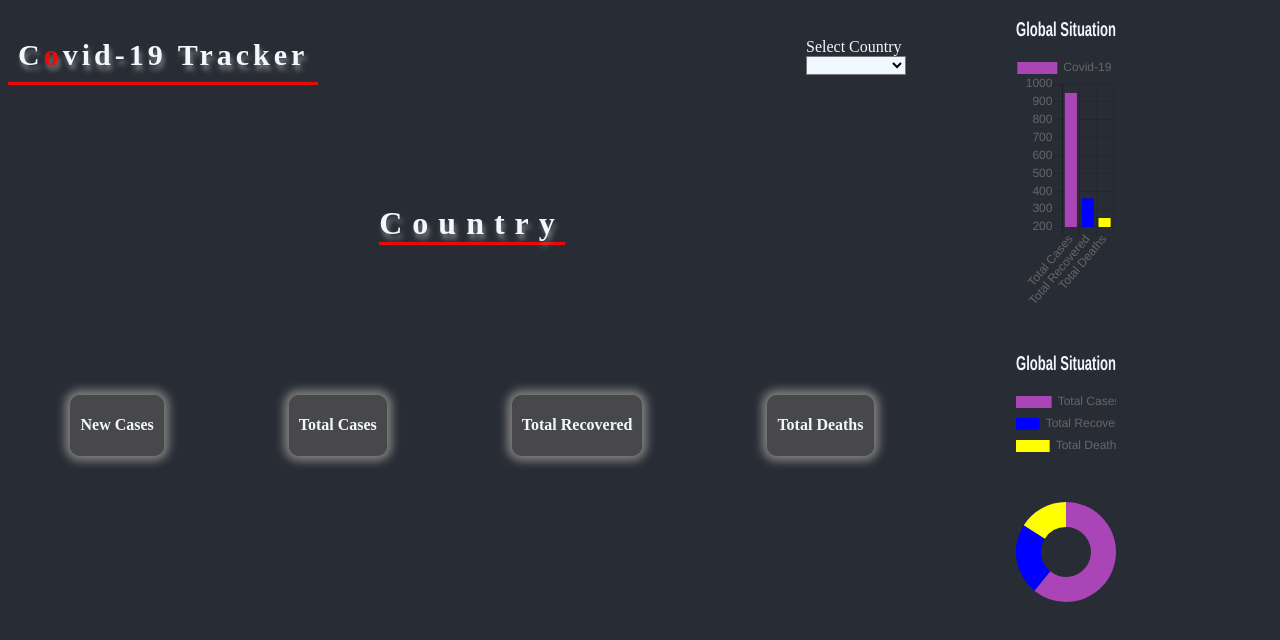
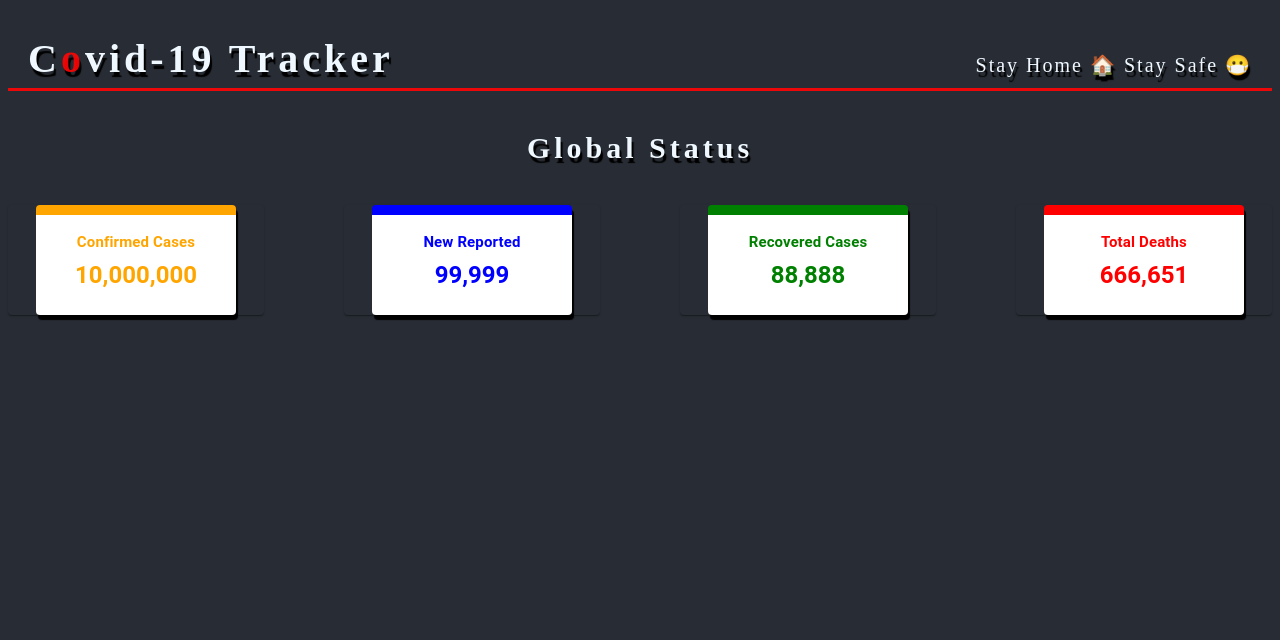
Before and after one commit to srehanpk/covid19-app, a React (Create React App) app: page / in a window 1280 px wide. Shown: the top 640 px of the page. Built offline with nearby package versions, Linux system fonts and the light colour scheme.

Commit message:
create ui

```diff
--- a/package.json
+++ b/package.json
@@ -12,6 +12,7 @@
     "chart.js": "^2.9.3",
     "react": "^16.13.1",
     "react-chartjs-2": "^2.9.0",
+    "react-countup": "^4.3.3",
     "react-dom": "^16.13.1",
     "react-router-dom": "^5.2.0",
     "react-scripts": "3.4.1"
--- a/src/App.css
+++ b/src/App.css
@@ -1,22 +1,32 @@
 body {
   background-color: #282c34;
 
-}
-
-.app-main {
-
-  height: 100vh;
-}
-
-.App {
-  align-items: center;
-  display: flex;
-  justify-content: space-between;
-
-
+  /* background-color: dimgrey; */
 
 }
 
+.header-div {
+
+  height: 80px;
+  border-bottom: solid rgba(255, 4, 4, 0.911);
+  display: flex;
+  justify-content: space-between;
+  padding: 0px 20px 0px 20px ;
+}
+.header {
+ font-size:40px;
+ color: aliceblue;
+ text-shadow: black 2px 5px 1px ;
+ letter-spacing: 4px;
+}
+.stay {
+  font-size: 20px;
+  color: aliceblue;
+  text-shadow: black 2px 5px 1px ;
+  letter-spacing: 2px;
+  margin-top: 45px;
+
+}
 .list {
 
   color: aliceblue;
@@ -31,31 +41,8 @@ body {
 }
 
 
-.App-header {
-  /* font-size: calc(10px + 2vmin); */
-  padding: 10px 10px;
-  font-size: 30px;
-  color: aliceblue;
-  text-shadow: gray 2px 5px 5px ;
-  /* text-decoration: underline rgba(255, 4, 4, 0.911); */
-  letter-spacing: 4px;
-  border-bottom: solid rgba(255, 4, 4, 0.911);
-
-
-}
 .o {
   color: rgba(255, 4, 4, 0.911);
-
-}
-.status-h1 {
-  text-align: center;
-  color: aliceblue;
-  letter-spacing: 10px;
-  text-shadow: gray 2px 5px 5px;
-  width: max-content;
-  margin: 100px auto 100px auto;
-  /* text-decoration: underline rgba(255, 4, 4, 0.911); */
-  border-bottom: solid rgba(255, 4, 4, 0.911);
 
 }
 
@@ -63,31 +50,32 @@ body {
 
   display: flex;
   justify-content: space-around;
-  text-align: justify;
-  /* margin-top: 100px; */
+  text-align: center;
+
+
 
 }
 
-.status1 {
 
-  background-color: rgba(92, 88, 88, 0.623) ;
-  color: aliceblue;
-  padding: 0px 10px 0px 10px;
-  width: max-content;
-  /* justify-content: space-evenly; */
-  border: none ;
-  border-radius: 10px;
-  box-shadow: gray 0px 0px 10px 5px;
-  margin-top: 50px;
+.line {
+
+
+  font-size: 20px;
+  height: 400px;
+  width: 90vw;
+  margin:  auto;
+
 }
+.doughnut {
 
+  justify-content: center;
+  font-size: 20px;
+  background-color: transparent;
+  height: 400px;
+  /* width: max-content; */
+  margin: auto;
+
+}
 .chart {
 
-  justify-content: center;
-  font-size: 30px;
-  background-color: transparent;
-  height: 300px;
-  width: max-content;
-  /* margin: 50px auto; */
-  border-radius: 20px;
 }
--- a/src/App.js
+++ b/src/App.js
@@ -1,9 +1,7 @@
 import React from 'react';
 import './App.css';
+import Header from './Header';
 import Status from './Status';
-import List from './List';
-import Chart from './Chart';
-import Grid from '@material-ui/core/Grid';
 
 
 
@@ -12,39 +10,12 @@ import Grid from '@material-ui/core/Grid';
 function App() {
   return (
     <>
-
-    <div className="app-main">
-
-    <Grid container spacing={10}>
-    <Grid item xs={9}>
-
-      <div className="App">
-    <h1 className="App-header">
-    C<span className="o">o</span>vid-19 Tracker
-    </h1>
-    <List />
-    </div>
-    <Status />
-
-
-    </Grid>
-    <Grid item xs={3}>
-      <Chart />
-    </Grid>
-
-  </Grid>
-
-
-
-
-
-
-
-    </div>
-
+        <Header />
+        <Status />
 
 
     </>
+
     );
   }
 
--- a/src/Chart.js
+++ /dev/null
@@ -1,86 +0,0 @@
-import React, {useState, useEffect} from 'react';
-import { Bar, Doughnut } from 'react-chartjs-2';
-
-
-const Chart = () => {
-
-
-    let [data, setData] = useState();
-    console.log(data);
-    let cases = data;
-
-
-    const chartData = () => {
-
-        setData({
-
-            labels: ["Total Cases",
-                     "Total Recovered",
-                     "Total Deaths"],
-
-            datasets: [{
-                label:"Covid-19 ",
-                data: [950, 360, 250],
-                backgroundColor: ['rgba(169, 69, 182)', 'blue', 'yellow'],
-                borderWidth: 0
-
-            }]
-        })
-    }
-
-
-    console.log(cases);
-
-
-    useEffect( () => {
-
-
-
-        chartData();
-
-    }, [setData]);
-
-    return(
-
-        <div>
-
-
-
-<div className="chart" >
-
-<Bar
-  data={cases}
-  width={100}
-  height={100}
-  options={{
-      maintainAspectRatio: false,
-    responsive: true,
-    title: {text: "Global Situation",
-            display: true,
-            fontSize:20,
-            fontColor: "aliceblue"
-            }  }}
-/>
-<br/>
-<Doughnut data={cases}
-width={100}
-height={100}
-options={{
-    maintainAspectRatio: false,
-    responsive: true,
-    title: {text: "Global Situation",
-    display: true,
-    fontSize:20,
-    fontColor: "aliceblue"
-}  }}/>
-
-
-
-
-
-
-</div>
-</div>
-    );}
-
-export default Chart;
--- /dev/null
+++ b/src/Header.js
@@ -0,0 +1,31 @@
+import React from 'react';
+import './App.css';
+
+
+
+
+
+
+function Header() {
+  return (
+    <>
+
+
+
+      <div className="header-div">
+
+
+      <h1 className="header">
+
+      C<span className="o">o</span>vid-19 Tracker
+
+      </h1>
+
+      <span className="stay">Stay Home <span role="img">🏠</span> Stay Safe <span role="img">😷</span> </span>
+      </div>
+
+     </>
+    );
+  }
+
+  export default Header;
--- a/src/List.js
+++ /dev/null
@@ -1,21 +0,0 @@
-import React from 'react';
-
-
-
-const List = () => {
-
-    return(
-
-<div className="list" >
-
-Select Country
-<br/>
-<select className="select-box">
-<option></option>
-</select>
-
-</div>
-
-    );}
-
-export default List;
--- a/src/Status.js
+++ b/src/Status.js
@@ -1,38 +1,140 @@
 import React from 'react';
+import { makeStyles } from '@material-ui/core/styles';
+import Paper from '@material-ui/core/Paper';
+import {Grid, Card, CardContent, Typography} from '@material-ui/core';
+import CountUp from 'react-countup';
 
 
 
-const Status = () => {
 
-    return (
+const useStyles = makeStyles((theme) => ({
+  root: {
+     flexGrow: 1,
+    },
+    paper: {
+    display: "flex",
+    justifyContent:"center",
+    // padding: theme.spacing(2),
+    color: theme.palette.text.secondary,
+    backgroundColor: "transparent",
+},
+h4: {
+    textAlign: 'center',
+    fontSize: 30,
+    color: "aliceblue",
+    textShadow: "black 2px 5px 1px",
+    letterSpacing: 4,
+},
 
-        <>
-        <h1 className="status-h1">Country</h1>
-        <div className="status">
+// Cards CSS
 
+card: {
+    minWidth: 200,
+    // backgroundColor: "transparent",
+    textAlign: "center",
+    justifyContent: "space-between",
+    boxShadow: "black 2px 5px 1px ",
+  },
 
-        <div className="status1">
-        <h4>New Cases</h4>
-        </div>
-
-        <div className="status1">
-        <h4>Total Cases</h4>
-        </div>
-
-        <div className="status1">
-        <h4>Total Recovered</h4>
-        </div>
-
-        <div className="status1">
-        <h4>Total Deaths</h4>
-        </div>
+  title: {
+    fontSize: 15,
+  },
+}));
 
 
 
-        </div>
-        </>
 
- )
+
+export default function Status() {
+  const classes = useStyles();
+
+  return (
+    <div className={classes.root}>
+
+    <h4 className={classes.h4}>Global Status</h4>
+      <Grid container spacing={10} justify="center">
+        <Grid item  xs={2.5} md={3}>
+
+          <Paper className={classes.paper}>
+
+          <Card className={classes.card} style={{borderTop: "solid 10px orange"}}>
+          <CardContent>
+            <Typography className={classes.title} style={{color:"orange"}} color="textSecondary" gutterBottom>
+              <b>Confirmed Cases</b>
+            </Typography>
+            <Typography variant="h5" component="h2" style={{color:"orange", fontWeight: "bolder"}}>
+              <CountUp start={0} duration={2} separator="," end={10000000} />
+            </Typography>
+          </CardContent>
+        </Card>
+
+        </Paper>
+        </Grid>
+
+
+
+        <Grid item  xs={2.5} md={3}>
+
+          <Paper className={classes.paper}>
+
+          <Card className={classes.card} style={{borderTop: "solid 10px blue"}}>
+      <CardContent>
+        <Typography className={classes.title} style={{color:"blue"}} color="textSecondary" gutterBottom>
+          <b>New Reported </b>
+        </Typography>
+        <Typography variant="h5" component="h2" style={{color:"blue", fontWeight: "bolder"}}>
+        <CountUp start={0} duration={3} separator="," end={99999} />
+        </Typography>
+      </CardContent>
+    </Card>
+
+        </Paper>
+        </Grid>
+
+
+
+        <Grid item  xs={2.5} md={3}>
+
+          <Paper className={classes.paper}>
+
+          <Card className={classes.card} style={{borderTop: "solid 10px green"}}>
+      <CardContent>
+        <Typography className={classes.title} style={{color:"green"}} color="textSecondary" gutterBottom>
+          <b>Recovered Cases</b>
+        </Typography>
+        <Typography variant="h5" component="h2" style={{color:"green", fontWeight: "bolder"}}>
+        <CountUp start={0} duration={4} separator="," end={88888} />
+        </Typography>
+      </CardContent>
+    </Card>
+
+        </Paper>
+        </Grid>
+
+
+
+        <Grid item  xs={2.5} md={3}>
+
+          <Paper className={classes.paper}>
+
+          <Card className={classes.card} style={{borderTop: "solid 10px red"}}>
+          <CardContent>
+            <Typography className={classes.title} style={{color:"red"}} color="textSecondary" gutterBottom>
+              <b>Total Deaths</b>
+            </Typography>
+            <Typography variant="h5" component="h2" style={{color:"red", fontWeight: "bolder" }}>
+            <CountUp start={0} duration={5} separator="," end={666666} />
+
+            </Typography>
+          </CardContent>
+        </Card>
+
+        </Paper>
+        </Grid>
+
+      </Grid>
+
+
+    </div>
+  );
 }
-
-export default Status;
```
Also changed, not shown: src/Fetch.js (+20 -22 lines), src/Cards.js (added), 1 other file (tests, documents, lock files or other folders).
